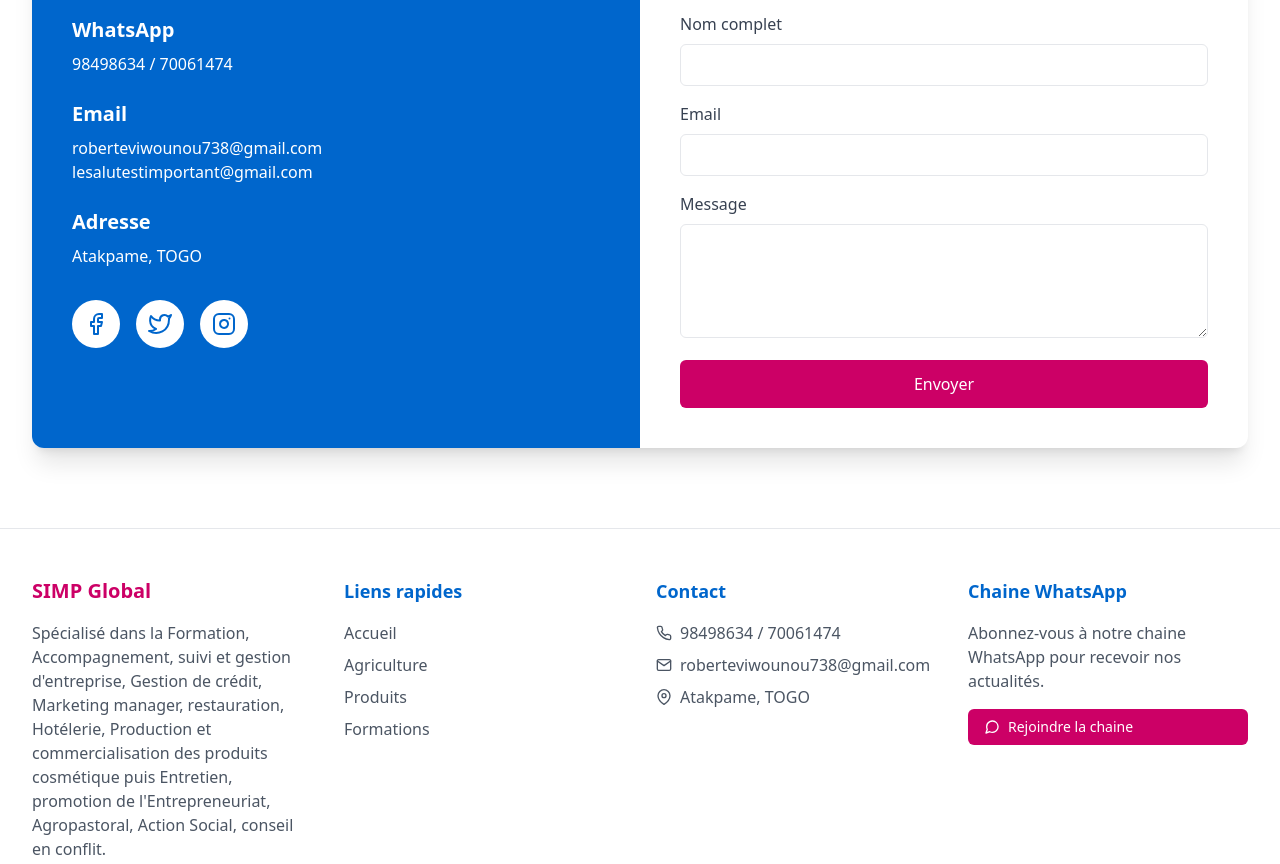
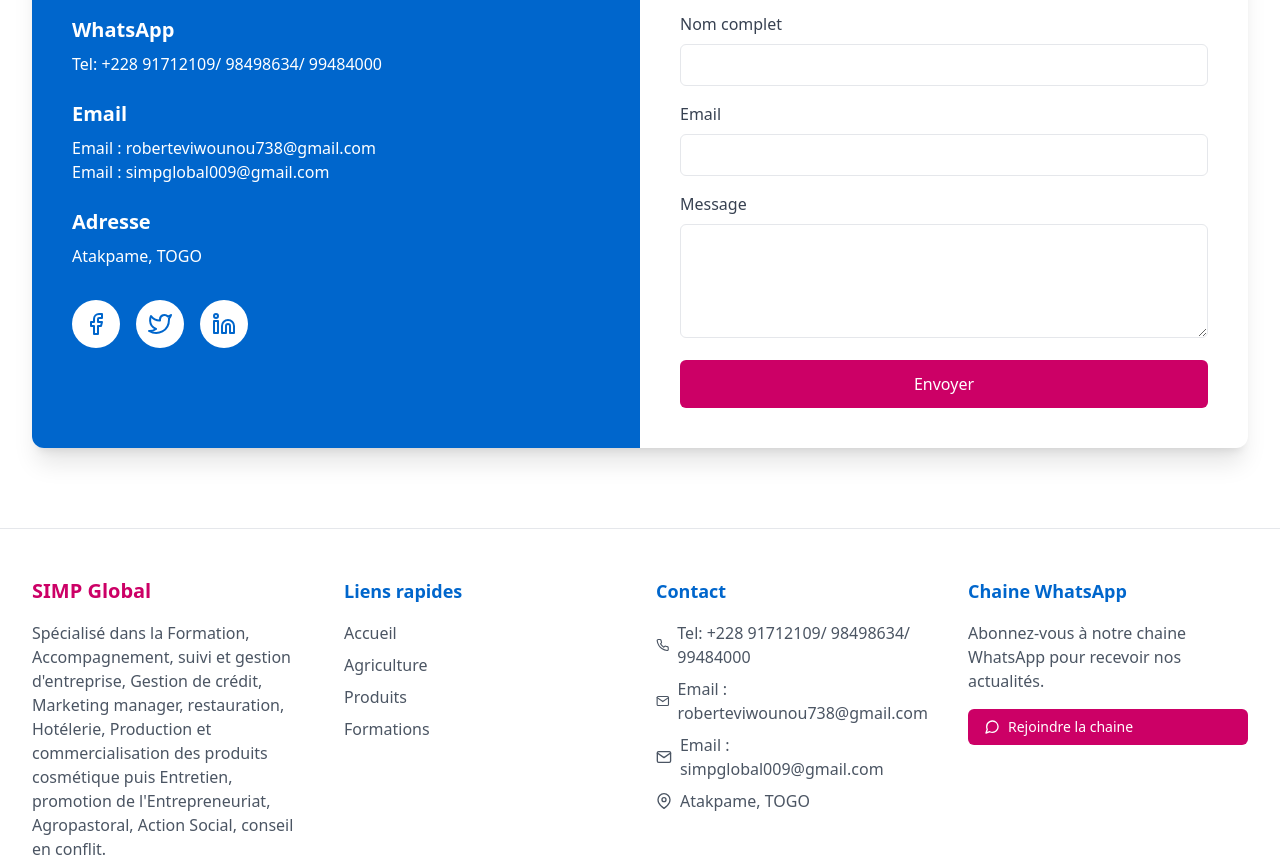
Before and after one commit to ogouvi/simpglobal, a plain HTML site: page index.html in a window 1280 px wide. Shown: the part 2500-3364 px from the top of the page. Drawn offline with nearby package versions, Linux system fonts and the light colour scheme.

Commit message:
contact update

```diff
--- a/index.html
+++ b/index.html
@@ -202,26 +202,26 @@
                         <h2 class="text-3xl font-bold mb-6">Contactez-nous</h2>
                         <div class="mb-6">
                             <h3 class="text-xl font-semibold mb-2">WhatsApp</h3>
-                            <p>98498634 / 70061474</p>
+                            <p>Tel: +228 91712109/ 98498634/ 99484000</p>
                         </div>
                         <div class="mb-6">
                             <h3 class="text-xl font-semibold mb-2">Email</h3>
-                            <p>roberteviwounou738@gmail.com</p>
-                            <p>lesalutestimportant@gmail.com</p>
+                            <p>Email : roberteviwounou738@gmail.com</p>
+                            <p>Email : simpglobal009@gmail.com</p>
                         </div>
                         <div class="mb-6">
                             <h3 class="text-xl font-semibold mb-2">Adresse</h3>
                             <p>Atakpame, TOGO</p>
                         </div>
                         <div class="flex space-x-4 mt-8">
-                            <a href="#" class="bg-white blue-text p-3 rounded-full hover:bg-opacity-90">
+                            <a href="https://www.facebook.com/Roberteviwounou/" class="bg-white blue-text p-3 rounded-full hover:bg-opacity-90">
                                 <i data-feather="facebook"></i>
                             </a>
                             <a href="#" class="bg-white blue-text p-3 rounded-full hover:bg-opacity-90">
                                 <i data-feather="twitter"></i>
                             </a>
-                            <a href="#" class="bg-white blue-text p-3 rounded-full hover:bg-opacity-90">
-                                <i data-feather="instagram"></i>
+                            <a href="https://www.linkedin.com/in/rober-e-7757a1153?utm_source=share&utm_campaign=share_via&utm_content=profile&utm_medium=android_app" class="bg-white blue-text p-3 rounded-full hover:bg-opacity-90">
+                                <i data-feather="linkedin"></i>
                             </a>
                         </div>
                     </div>
@@ -270,11 +270,15 @@
                     <ul class="space-y-2 text-gray-600">
                         <li class="flex items-center">
                             <i data-feather="phone" class="w-4 h-4 mr-2"></i>
-                            <span>98498634 / 70061474</span>
+                            <span>Tel: +228 91712109/ 98498634/ 99484000</span>
                         </li>
                         <li class="flex items-center">
                             <i data-feather="mail" class="w-4 h-4 mr-2"></i>
-                            <span>roberteviwounou738@gmail.com</span>
+                            <span>Email : roberteviwounou738@gmail.com</span>
+                        </li>
+                        <li class="flex items-center">
+                            <i data-feather="mail" class="w-4 h-4 mr-2"></i>
+                            <span>Email : simpglobal009@gmail.com</span>
                         </li>
                         <li class="flex items-center">
                             <i data-feather="map-pin" class="w-4 h-4 mr-2"></i>
```
Also changed, not shown: produits.html (+6 -2 lines).
